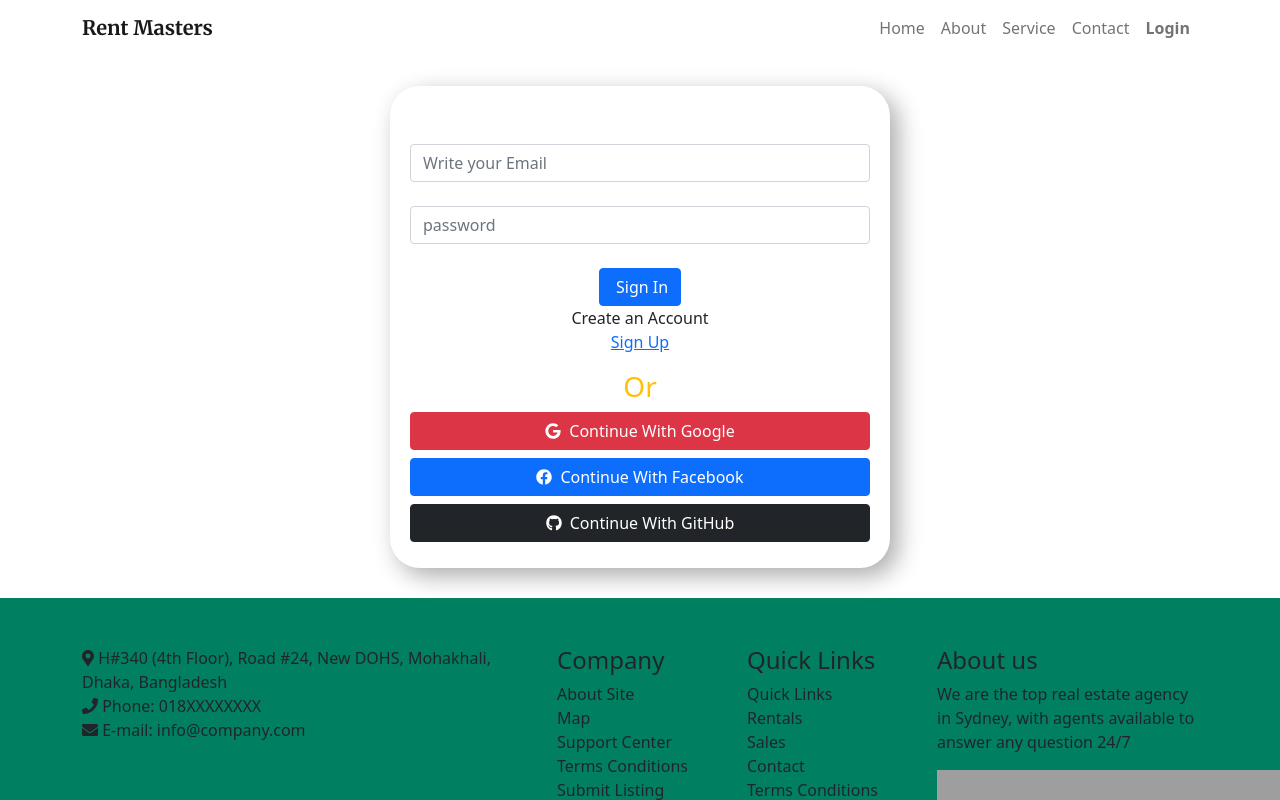
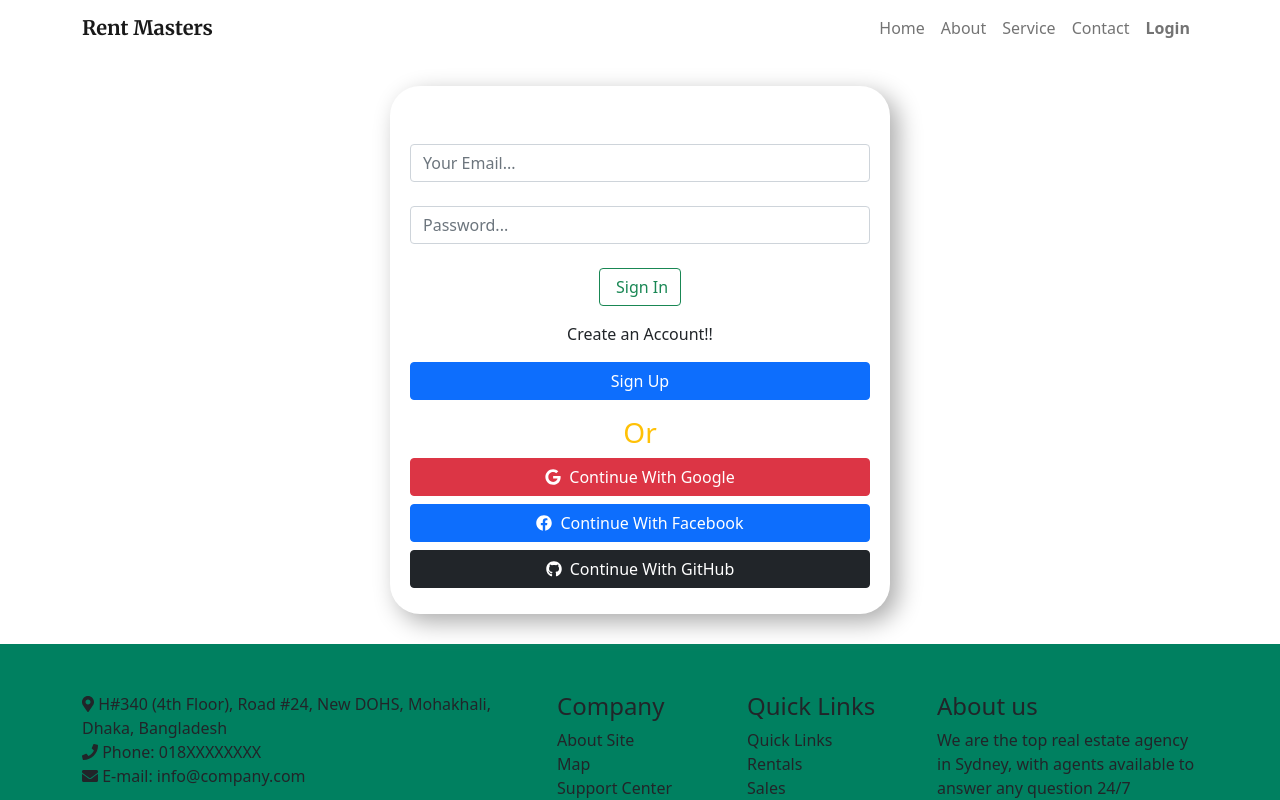
Before and after one commit to Rahat47/rent-masters, a React (Create React App) app: page /auth in a window 1280 px wide. Shown: the top 800 px of the page. Built offline with nearby package versions, Linux system fonts and the light colour scheme; grey boxes are pictures that could not be loaded.

Commit message:
login form with firebase added

```diff
--- a/src/components/Login/Login.jsx
+++ b/src/components/Login/Login.jsx
@@ -2,7 +2,9 @@ import { library } from "@fortawesome/fontawesome-svg-core";
 import { fab } from "@fortawesome/free-brands-svg-icons";
 import { FontAwesomeIcon } from "@fortawesome/react-fontawesome";
 import { useState } from "react";
-import { Link } from "react-router-dom";
+import { Button } from "react-bootstrap";
+import { useHistory, useLocation } from "react-router-dom";
+import { fbaseGoogleSignIn } from "../../firebase/firebaseAuth";
 import styles from "./Login.module.css";
 
 library.add(fab);
@@ -12,17 +14,40 @@ function Login() {
     const [user, setUser] = useState({
         isLoggedIn: false,
     });
+    const history = useHistory();
+    const location = useLocation();
+    let { from } = location.state || { from: { pathname: "/" } };
+
+    const handleLogin = user => {
+        const newUser = {
+            name: user.displayName,
+            email: user.email,
+            photo: user.photoURL,
+            uid: user.uid,
+            isLoggedIn: true,
+        };
+        setUser(newUser);
+        localStorage.setItem("user", JSON.stringify(newUser));
+        history.replace(from);
+    };
+
+    const handleSubmit = e => {
+        e.preventDefault();
+        alert("working");
+    };
+
     return (
         <div className={styles.formContainer}>
             <div className={styles.formCard}>
-                <form>
+                <form className={styles.form} onSubmit={handleSubmit}>
                     <br />
                     {newUser && (
                         <input
                             className="form-control"
                             name="name"
                             type="text"
-                            placeholder="Write your Name"
+                            placeholder="Your Name..."
+                            required
                         />
                     )}
                     <br />
@@ -30,7 +55,7 @@ function Login() {
                         className="form-control"
                         name="email"
                         type="text"
-                        placeholder="Write your Email"
+                        placeholder="Your Email..."
                         required
                     />
                     <br />
@@ -38,44 +63,67 @@ function Login() {
                         className="form-control"
                         name="password"
                         type="text"
-                        placeholder="password"
+                        placeholder="Password..."
                         required
                     />
                     <br />
                     <input
-                        className="btn btn-primary btn-block"
+                        className="btn btn-outline-success btn-block mb-3"
                         type="submit"
                         value={newUser ? "Sign Up" : " Sign In"}
                     />
                     <p className="forgot-password text-center">
-                        {newUser ? "Already registered" : "Create an Account"}{" "}
+                        {newUser
+                            ? "Already registered ?"
+                            : "Create an Account!!"}{" "}
                         <div
                             onClick={() => {
                                 setNewUser(!newUser);
                             }}
                         >
-                            <Link className="">
+                            <Button className="w-100 mt-3">
                                 {newUser ? " Sign In" : "Sign Up"}
-                            </Link>{" "}
+                            </Button>{" "}
                         </div>
                     </p>
                     <h3 className="text-warning">Or</h3>
                     <div class="d-grid gap-2">
-                        <button className="btn btn-danger">
+                        <button
+                            className="btn btn-danger"
+                            onClick={async () => {
+                                try {
+                                    const data = await fbaseGoogleSignIn();
+                                    handleLogin(data);
+                                } catch (error) {
+                                    console.log(error);
+                                    alert(error.message);
+                                }
+                            }}
+                        >
                             <FontAwesomeIcon
                                 className="me-2"
                                 icon={["fab", "google"]}
                             />
                             Continue With Google
                         </button>
-                        <button className="btn btn-primary">
+                        <button
+                            className="btn btn-primary"
+                            onClick={() => {
+                                alert("not implemented yet");
+                            }}
+                        >
                             <FontAwesomeIcon
                                 className="me-2"
                                 icon={["fab", "facebook"]}
                             />
                             Continue With Facebook
                         </button>
-                        <button className="btn btn-dark">
+                        <button
+                            className="btn btn-dark"
+                            onClick={() => {
+                                alert("not implemented yet");
+                            }}
+                        >
                             <FontAwesomeIcon
                                 className="me-2"
                                 icon={["fab", "github"]}
--- a/src/components/Login/Login.module.css
+++ b/src/components/Login/Login.module.css
@@ -11,3 +11,7 @@
     background: #ffffff;
     box-shadow: 8px 8px 25px #ababab, -8px -8px 25px #ffffff;
 }
+
+.form {
+    transition: all 300ms ease-in-out;
+}
```
